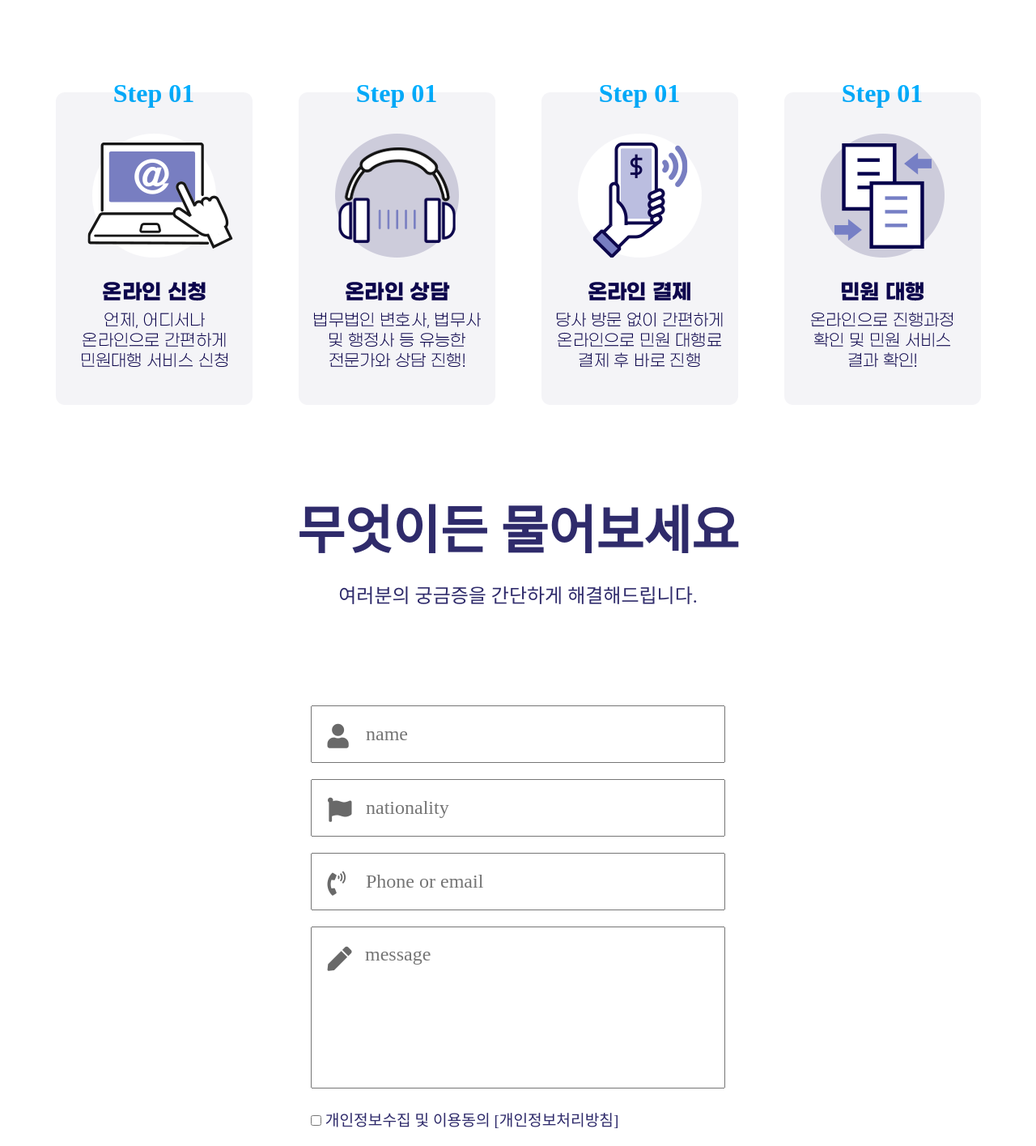
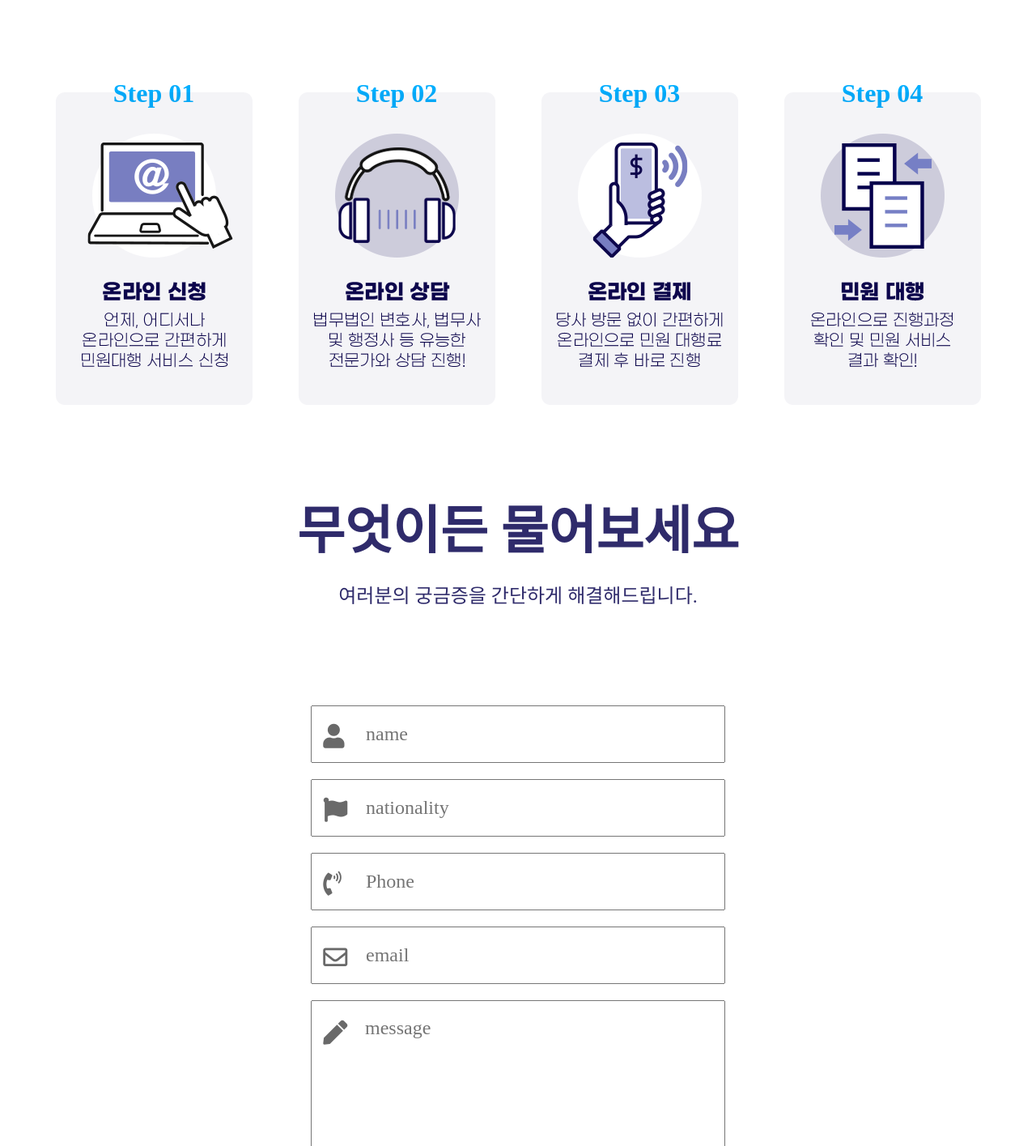
Before and after one commit to jlucy-dev/yg_landing, a plain HTML site: page index.html in a window 1280 px wide. Shown: the part 2026-3441 px from the top of the page at 81% size. Drawn offline with Linux system fonts and the light colour scheme; a web font is replaced by a local one.

Commit message:
form check

```diff
--- a/assets/style.css
+++ b/assets/style.css
@@ -175,7 +175,7 @@ textarea {
   font-size: 30px;
   position: absolute;
   top: 47%;
-  left: 4%;
+  left: 3%;
   color: #696969;
 }
 .formicon.last {
--- a/index.html
+++ b/index.html
@@ -48,15 +48,15 @@
               <img src="./assets/img/section3_step1.png" alt="" />
             </div>
             <div class="sec3_stepBox">
-              <h4>Step 01</h4>
+              <h4>Step 02</h4>
               <img src="./assets/img/section3_step2.png" alt="" />
             </div>
             <div class="sec3_stepBox">
-              <h4>Step 01</h4>
+              <h4>Step 03</h4>
               <img src="./assets/img/section3_step3.png" alt="" />
             </div>
             <div class="sec3_stepBox">
-              <h4>Step 01</h4>
+              <h4>Step 04</h4>
               <img src="./assets/img/section3_step4.png" alt="" />
             </div>
           </div>
@@ -77,12 +77,15 @@
             <i class="fas fa-flag formicon"></i>
           </div>
           <div class="forminputbox">
-            <input type="text" placeholder="Phone or email" id="phone" />
+            <input type="text" placeholder="Phone" id="phone" />
             <i class="fas fa-phone-volume formicon"></i>
           </div>
+          <div class="forminputbox">
+            <input type="text" placeholder="email" id="email" />
+            <i class="far fa-envelope formicon"></i>
+          </div>
           <div class="forminputbox textarea">
-            <!-- <input type="text" placeholder="message" id="message" /> -->
-            <textarea placeholder="message"></textarea>
+            <textarea placeholder="message" id="message"></textarea>
             <i class="fas fa-pen formicon last"></i>
           </div>
           <div class="checkBox">
@@ -179,7 +182,6 @@
           })
           .catch((error) => {
             console.log("error", error);
-            alert(result);
           });
 
         modal.style.display = "flex";
```
